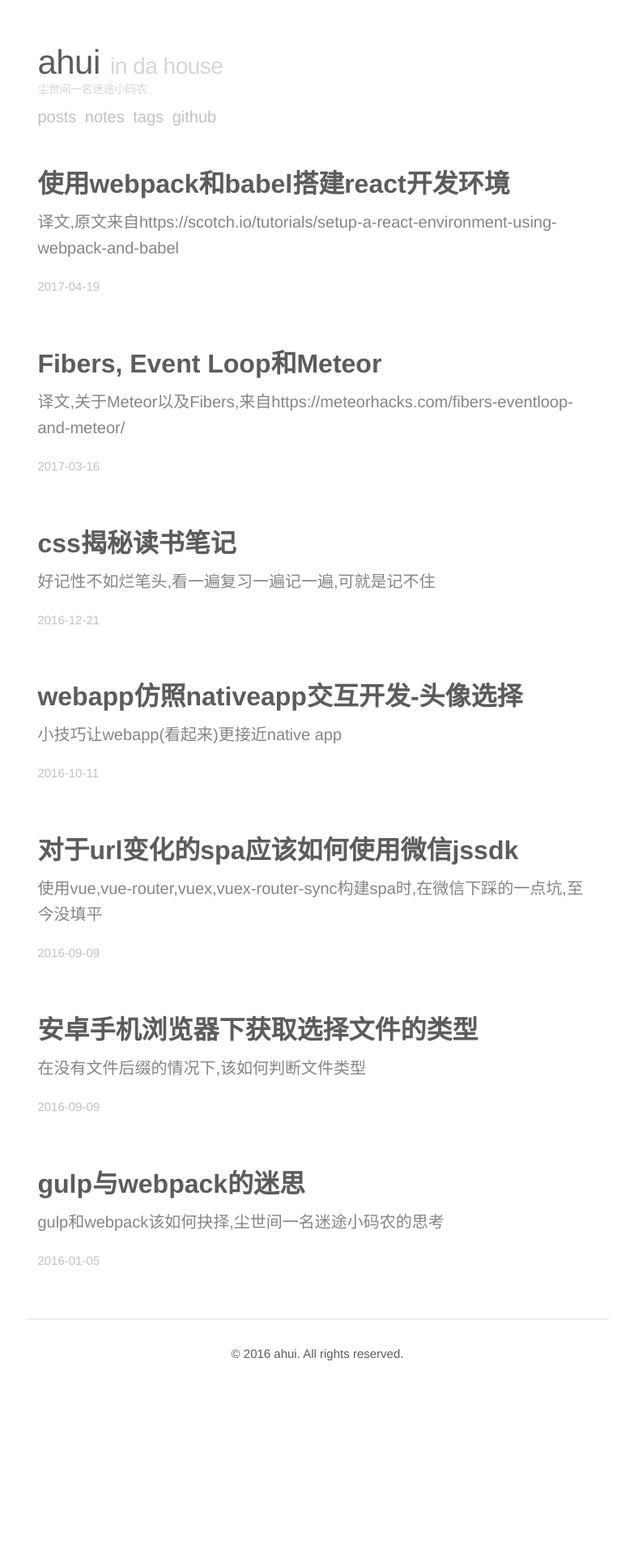
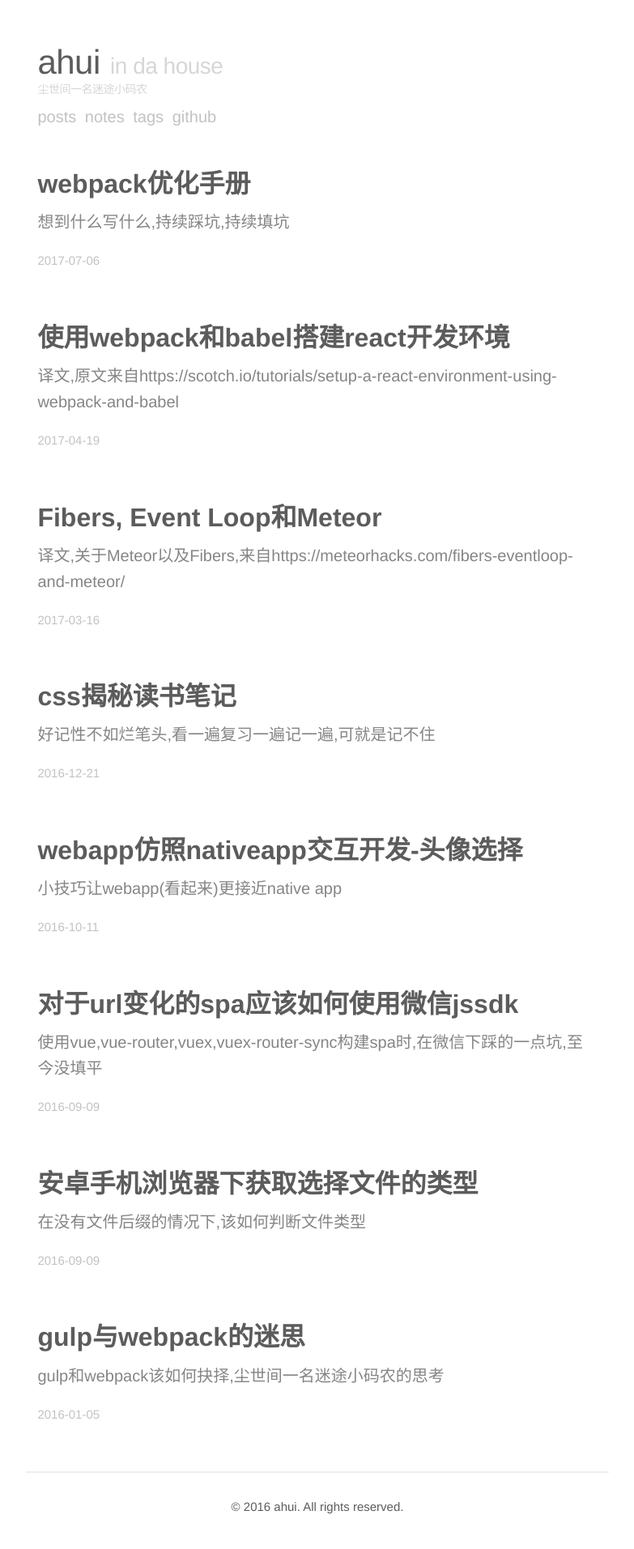
Before and after one commit to funkyLover/blog, a Jekyll site: the page built from index.html, in a window 1280 px wide. Shown: the whole page at 81% size, without its empty margins (248-1031 px from the left). Built offline with Jekyll 4.4.1, drawn with Linux system fonts in a browser that asks for light colours; before the commit the page ends 1724 px from its top, so only the background shows below that; some of the changed lines change nothing that is shown.

Commit message:
* webpack post

````diff
--- /dev/null
+++ b/posts/_posts/2017-07-06-webpack-optimization.md
@@ -0,0 +1,83 @@
+---
+layout: post
+title: "webpack优化手册"
+description: "想到什么写什么,持续踩坑,持续填坑"
+date: 2017-07-06
+tags: [front-end, webpack]
+comments: true
+share: true
+---
+
+主要用于记录webpack的一些优化手段,项目中不断踩坑填坑,如不实际做一点累积,可能下次就会再踩同样的坑,权当记录.
+
+## Common Chunk
+
+这应该是webpack优化中最常被提到的优化手段了吧,简单来说就是把改动较小或几乎不改动的一些基础库(如react,vue等)一并打包进一个vendor bundle,并先于项目自身的源码引入,webpack会帮我们处理依赖关系,这样做之后再开发中就不会每次改动都把所有的基础库都打包一次,而在生产环境下可以对vendor进行缓存,提升速度等.
+
+```js
+// 示例webpack配置
+module.exports = {
+  entry: {
+    vendor: ['react', 'react-dom', 'material-ui', 'react-router-dom', 'react-tap-event-plugin', 'react-hot-loader/patch'],
+    app: './src/main.js'
+  },
+  // ....
+  plugins: [
+    new webpack.optimize.CommonsChunkPlugin({
+      name: "vendor",
+      minChunks: Infinity,
+    })
+  ]
+}
+```
+
+## Uglify
+
+这个没什么好说的,就是压缩,但是在搜索相关资料的时候是还有看到有蛮多人提的issue,配置项略多,估计还是有点坑.不过怎么常用的功能估计坑应该也填得七七八八,如有踩坑者,搜索google或文档应该也能解决.
+
+## babel
+
+在使用babel + webpack提供使用es6语法的便利之时,其实也有一些弊端,例如在使用在使用babel-polyfill去polyfill es6/es7的语法或api的时候,常常导致打包出来的文件过大,这个时候就需要在babel配置上下一点功夫.使用babel-runtime的时候要把默认的polyfill行为设为false,对于像promise等api的polyfill再使用definePlugin来导入.
+
+```js
+// .babelrc
+{
+  "presets": ["env", "react"],
+  "plugins": [["transform-runtime", {
+    "polyfill": false,
+    "regenerator": true
+  }]]
+}
+// webpack
+{
+  // ...
+  plugins: [
+    // ...
+    new webpack.ProvidePlugin({
+      'Promise': ['es6-promise', 'Promise']
+    })
+    // ...
+  ]
+}
+```
+
+上面我使用的是[es-promise](https://github.com/stefanpenner/es6-promise),可以换成其他promise的实现.只要改一下库名和对应api就可以了.
+
+## process.env.NODE_ENV
+
+就算项目中并没有用到`process.env.NODE_ENV`,可在webpack的plugin上加上了这个define很大可能会减少最后打包出来的文件的体积,这是因为有很多库在开发中就用使用`process.env.NODE_ENV`来判断当前是开发环境还是生产环境.就[react](https://github.com/facebook/react/blob/4b2eac3de7e1dbf5c2dd742fd9989974a83972cb/packages/react-dom/index.js#L3),[react-hot-loader](https://github.com/gaearon/react-hot-loader/blob/9146001a9e8f076ad36669daa3c2bcdfb1631905/src/AppContainer.js#L5)等.
+
+```js
+// dev webpack plugin
+new webpack.DefinePlugin({
+  'process.env': {
+    'NODE_ENV': JSON.stringify('development')
+  }
+})
+// prod webpack plugin
+new webpack.DefinePlugin({
+  'process.env': {
+    'NODE_ENV': JSON.stringify('production')
+  }
+})
+```
````
Also changed, not shown: posts/_posts/2017-04-19-setup-react-environment-using-wepack-and-babel.md (+3 -3 lines).
